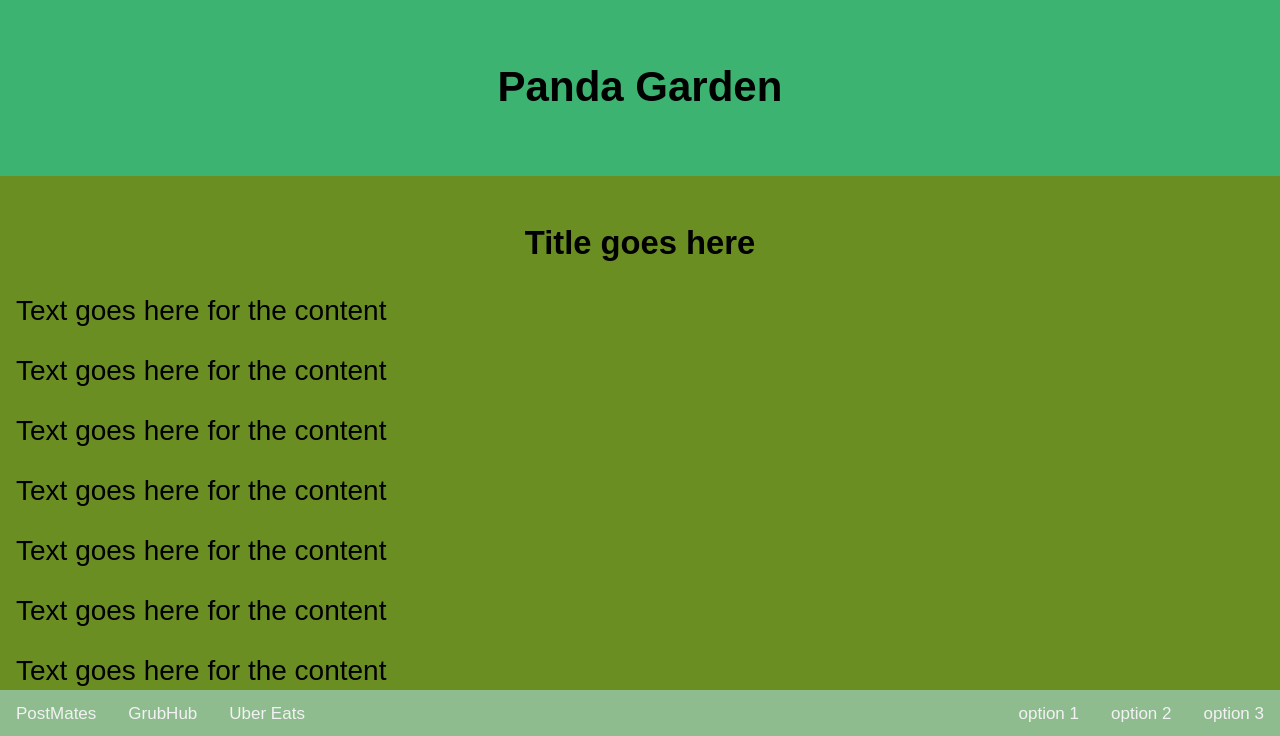
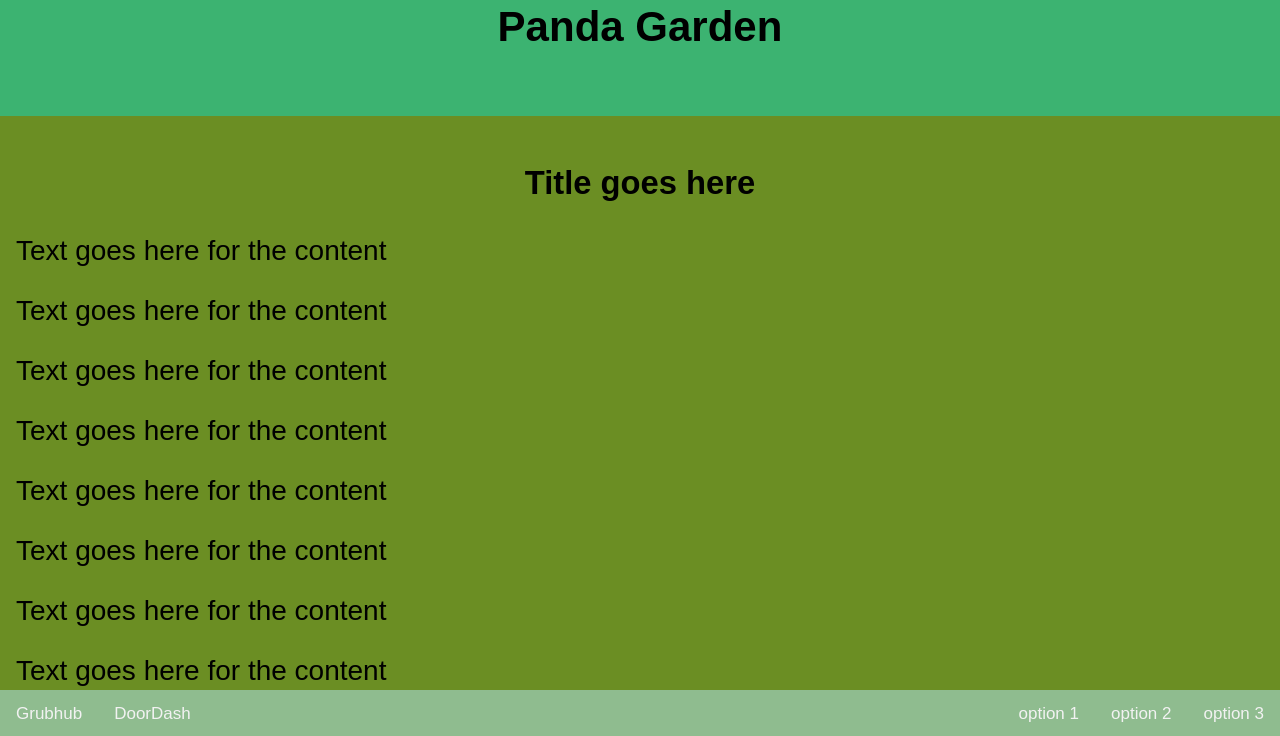
Before and after one commit to GutierrezLiliana/MenuBar-Panda-Garden, a plain HTML site: page index.html in a window 1280 px wide. Shown: the part 62-798 px from the top of the page. Drawn offline with Linux system fonts and the light colour scheme.

Commit message:
Add files via upload

```diff
--- a/index.html
+++ b/index.html
@@ -2,7 +2,7 @@
 <html>
 	<head>
 		<meta name="viewport" content="width=device-width, initial-scale=1">
-		<link rel="stylesheet" href="style.css" />
+		<link rel="stylesheet" href="style.css"/>
 </head>
 <body>
 <div id="navbar" class="container4">
@@ -38,9 +38,8 @@
 </div>
 
 <div class="navbar">
-  <a href="#home">PostMates</a>
-  <a href="#news">GrubHub</a>
-  <a href="#contact">Uber Eats</a>
+  <a href="#home">Grubhub</a>
+  <a href="#news">DoorDash</a>
   <div class="topnav-right">
     <a href="#search">option 1</a>
     <a href="#about">option 2</a>
--- a/style.css
+++ b/style.css
@@ -90,7 +90,8 @@ body {
 
 div.container4 {
     height: 60px;
-    position: relative;
+	width: 100%;
+    position: fixed;
 	display:flex;
 	justify-content: center;
 }
```
